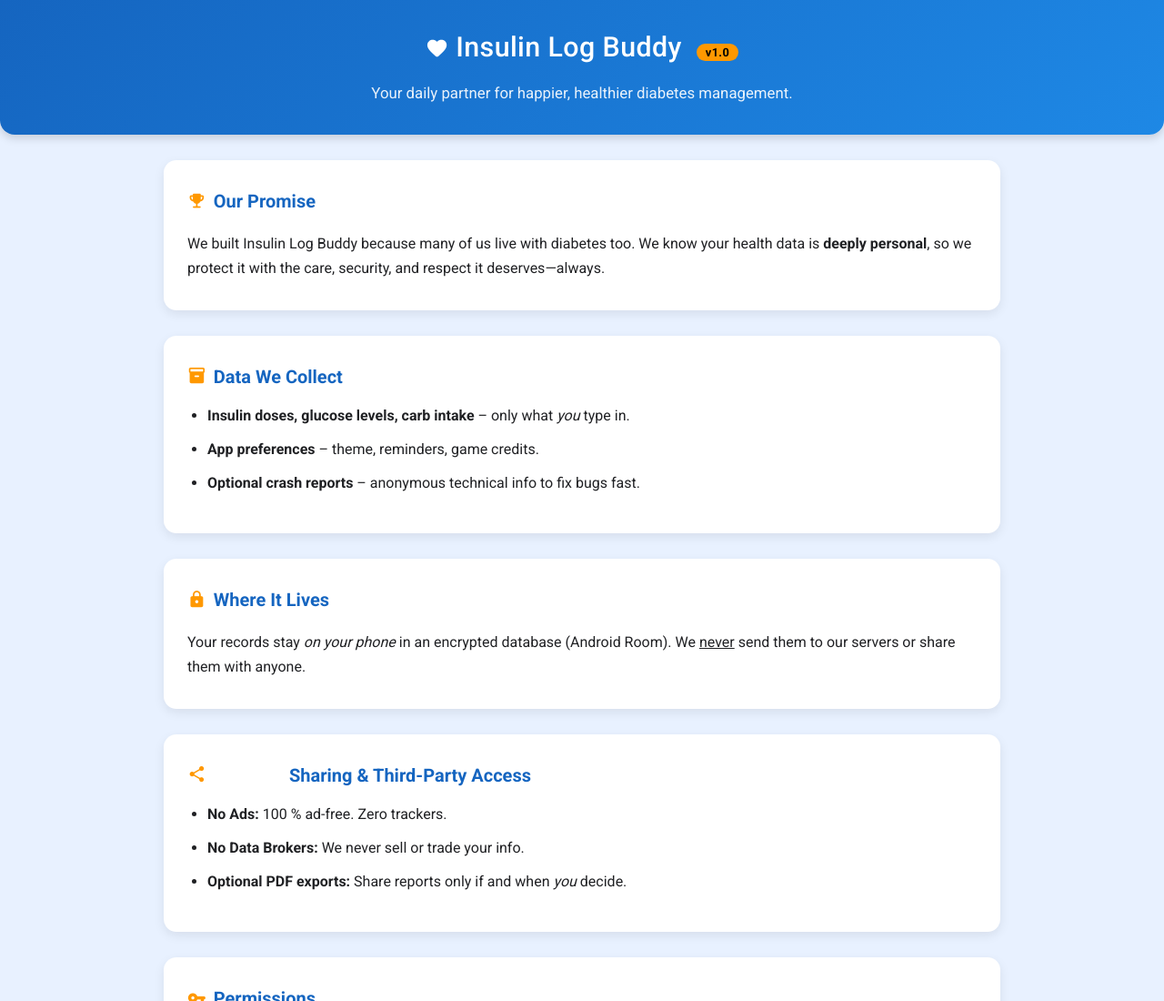
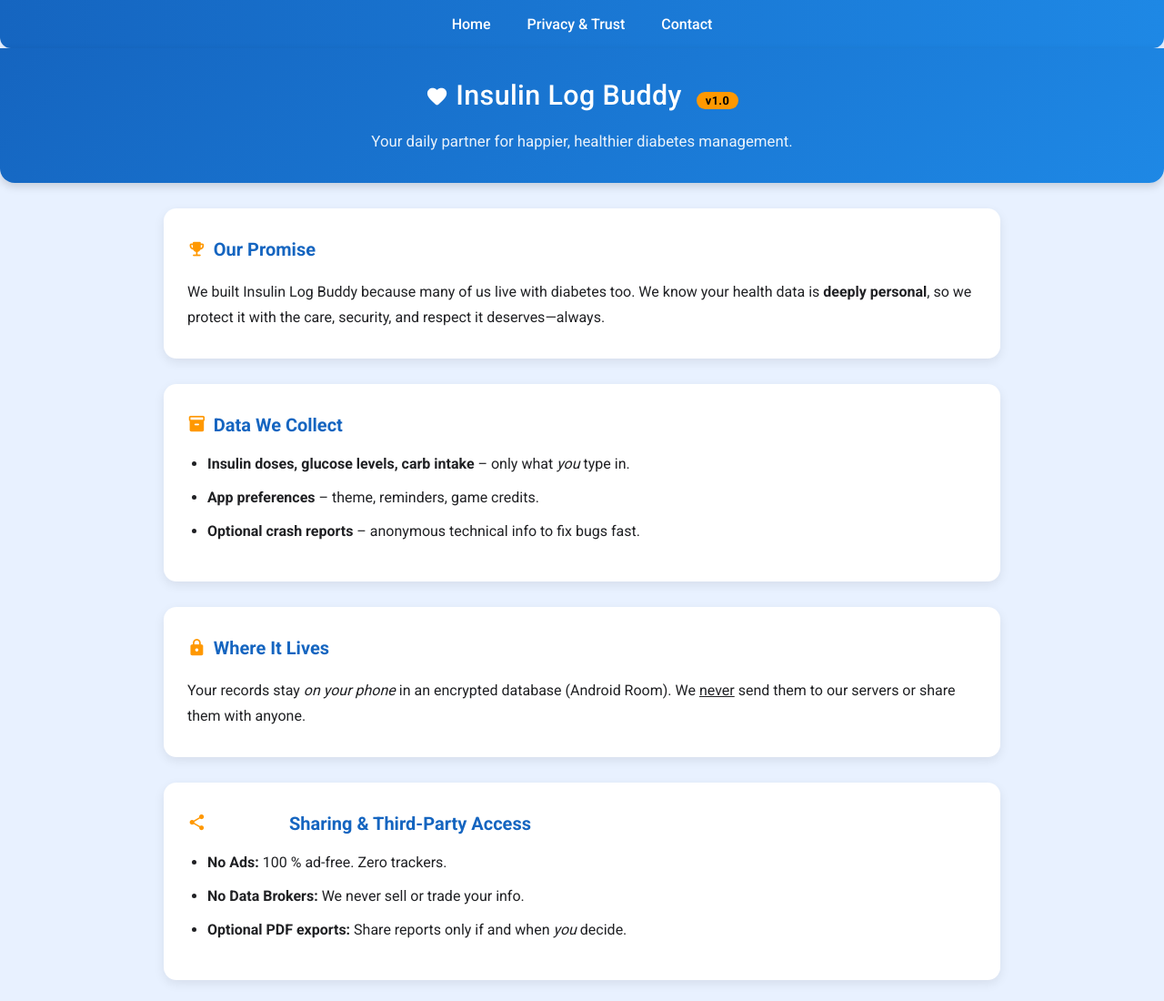
Before and after one commit to PositivePhill/insulinlogbuddy, a plain HTML site: page privacy.html in a window 1280 px wide. Shown: the top 1100 px of the page at 91% size. Drawn offline with Linux system fonts and the light colour scheme.

Commit message:
Update privacy.html
Added Nav bar to privacy.html

```diff
--- a/privacy.html
+++ b/privacy.html
@@ -114,6 +114,22 @@
 </head>
 
 <body>
+  <body>
+  <nav style="
+    width:100%;
+    background: linear-gradient(90deg,#1565c0,#1e88e5);
+    color:#fff;
+    padding: 13px 0;
+    text-align:center;
+    box-shadow:0 2px 8px rgba(21,101,192,0.09);
+    border-bottom-left-radius: 12px;
+    border-bottom-right-radius: 12px;
+    margin-bottom: 0;">
+    <a href="index.html" style="color:#fff;text-decoration:none;padding:0 18px;font-weight:500;">Home</a>
+    <a href="privacy.html" style="color:#fff;text-decoration:none;padding:0 18px;font-weight:500;">Privacy & Trust</a>
+    <a href="mailto:insulinlogbuddy@gmail.com" style="color:#fff;text-decoration:none;padding:0 18px;font-weight:500;">Contact</a>
+  </nav>
+  <!-- ...rest of your content... -->
 <div class="topbar">
   <h1>
     <span class="material-icons-round" style="font-size:1.6rem;vertical-align:-4px">favorite</span>
@@ -194,4 +210,5 @@
 
 </div><!-- /wrapper -->
 </body>
+
 </html>
```
